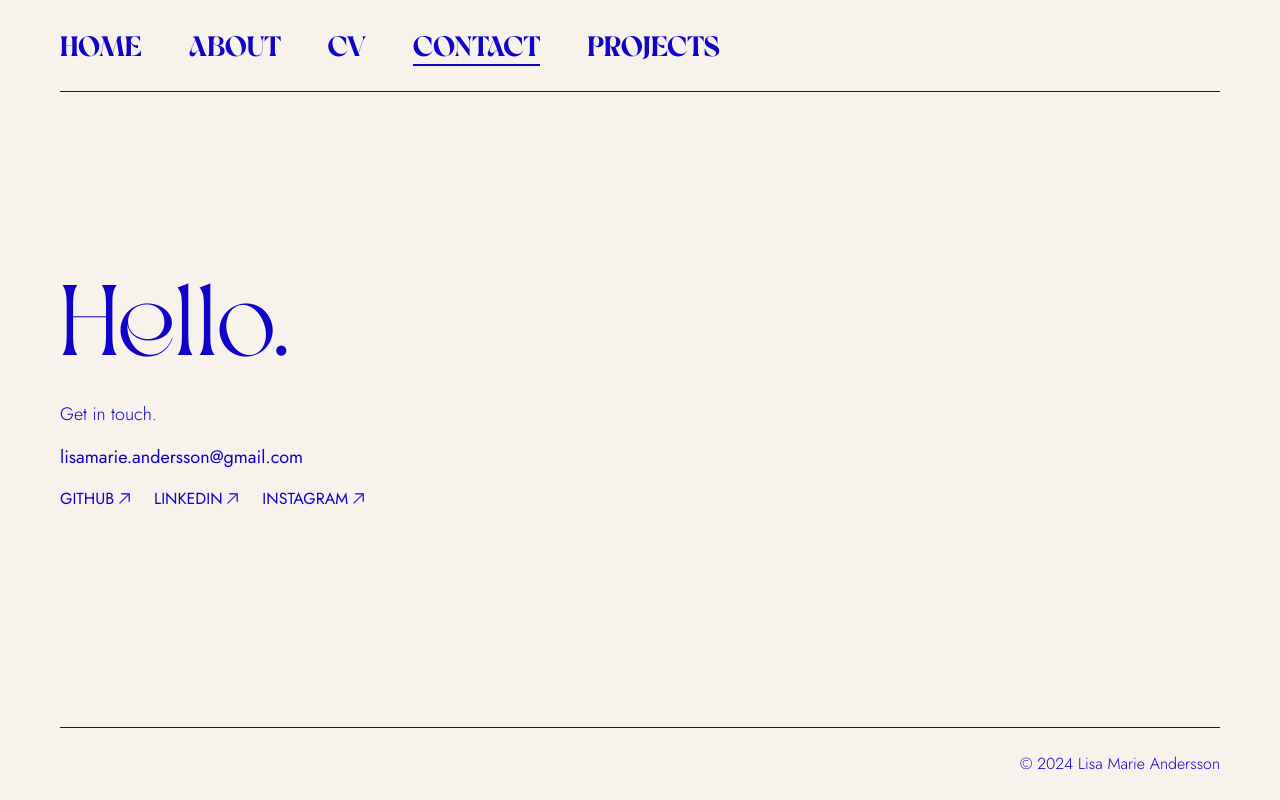
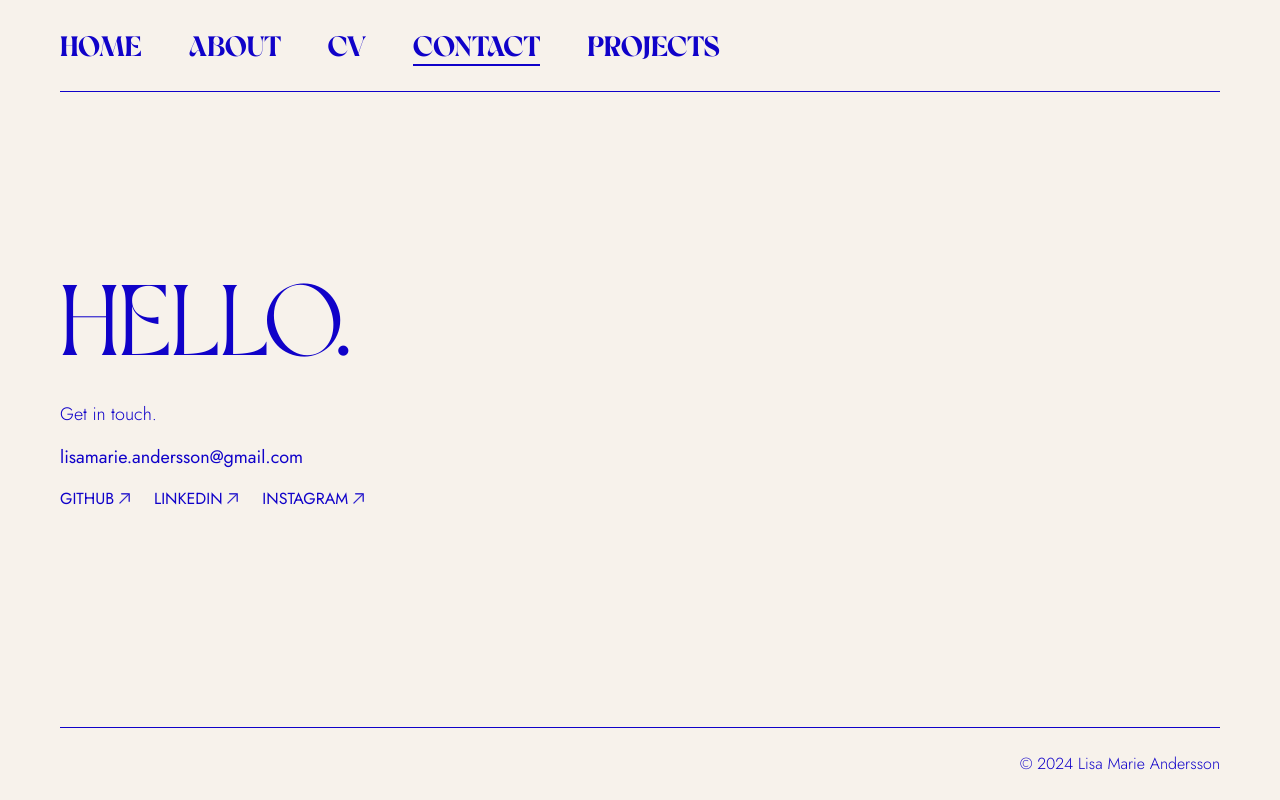
Before and after one commit to lisamarieandersson/showcase-pro, a React (Vite) app: page /contact in a window 1280 px wide. Built offline with nearby package versions, Linux system fonts and the light colour scheme.

Commit message:
edit contact

```diff
--- a/src/components/contact/Contact.scss
+++ b/src/components/contact/Contact.scss
@@ -8,7 +8,7 @@
   justify-content: center;
 
   &__heading {
-    @include h1-large;
+    @include h1-large-uppercase;
   }
 
   &__text {
```
